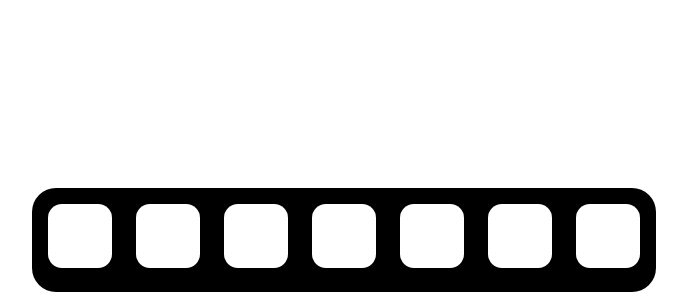
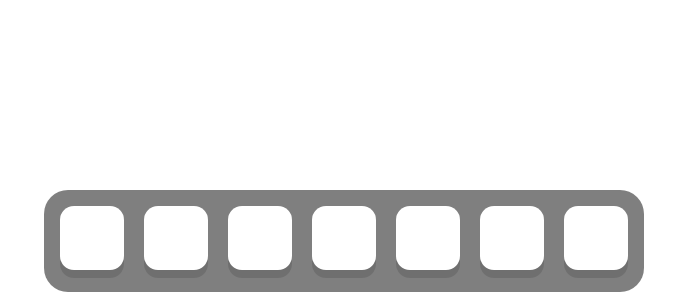
Before and after one commit to arielbk/zoom-menu, a React (Vite) app: page / in a window 1280 px wide. Shown: the part 500-800 px from the top of the page, without its empty margins (296-983 px from the left). Built offline with nearby package versions, Linux system fonts and the light colour scheme.

Commit message:
feat: add smooth scaling

```diff
--- a/src/components/Menu.tsx
+++ b/src/components/Menu.tsx
@@ -5,12 +5,13 @@ import MenuItem from './MenuItem';
 
 const Container = styled(motion.div)`
   display: flex;
-  gap: 24px;
+  align-items: flex-end;
+  gap: 20px;
   position: fixed;
-  background: rgb(0 0 0);
+  background: rgba(0, 0, 0, 0.5);
   bottom: 8px;
   height: 72px;
-  padding: 1rem;
+  padding: 0.5rem 1rem 1.4rem;
   border: 1px solid rgba(116 116 116 0.5);
   left: 50%;
   transform: translateX(-50%);
@@ -20,25 +21,27 @@ const Container = styled(motion.div)`
 const Menu: React.FC = () => {
   const ref = useRef<HTMLDivElement>(null);
   const mouseX = useMotionValue(0);
+  const [isHovered, setIsHovered] = useState(false);
 
   useEffect(() => {
     if (!ref.current) return;
-
     const handleMouseMove = (e: MouseEvent) => {
       animate(mouseX, e.clientX);
     };
-
     ref.current.addEventListener('mousemove', handleMouseMove);
-
     return () => {
       ref.current?.removeEventListener('mousemove', handleMouseMove);
     };
-  }, []);
+  }, [isHovered]);
 
   return (
-    <Container ref={ref}>
+    <Container
+      ref={ref}
+      onHoverStart={() => setIsHovered(true)}
+      onHoverEnd={() => setIsHovered(false)}
+    >
       {Array.from({ length: 7 }).map((_, i) => (
-        <MenuItem mouseX={mouseX} key={i} />
+        <MenuItem isHovered={isHovered} mouseX={mouseX} key={i} />
       ))}
     </Container>
   );
--- a/src/components/MenuItem.tsx
+++ b/src/components/MenuItem.tsx
@@ -4,6 +4,7 @@ import { useEffect, useRef, useState } from 'react';
 
 interface MenuItemProps {
   mouseX: MotionValue<number>;
+  isHovered: boolean;
 }
 
 const Container = styled(motion.div)`
@@ -11,17 +12,21 @@ const Container = styled(motion.div)`
   height: 64px;
   background: white;
   border-radius: 14px;
+  box-shadow: 0 8px rgba(0, 0, 0, 0.123);
+  cursor: pointer;
 `;
 
-const MenuItem: React.FC<MenuItemProps> = ({ mouseX }) => {
+const MenuItem: React.FC<MenuItemProps> = ({ mouseX, isHovered }) => {
   const ref = useRef<HTMLDivElement>(null);
   const [left, setLeft] = useState(0);
 
-  const scale = useTransform(mouseX, (newMouseX) => {
+  const distance = useTransform(mouseX, (newMouseX) => {
     const mouseDiff = Math.abs(left + 32 - newMouseX);
-    if (mouseDiff > 50) return 1;
-    return 1.2;
+
+    return mouseDiff;
   });
+  const length = useTransform(distance, [0, 100], [87, 64]);
+  const rise = useTransform(distance, [0, 120], [-8, 0]);
 
   useEffect(() => {
     if (!ref.current) return;
@@ -29,9 +34,12 @@ const MenuItem: React.FC<MenuItemProps> = ({ mouseX }) => {
     setLeft(rect.left);
   }, [ref.current]);
 
-  console.log(left);
-
-  return <Container style={{ scale }} ref={ref} />;
+  return (
+    <Container
+      style={{ width: length, height: length, translateY: rise }}
+      ref={ref}
+    />
+  );
 };
 
 export default MenuItem;
```
